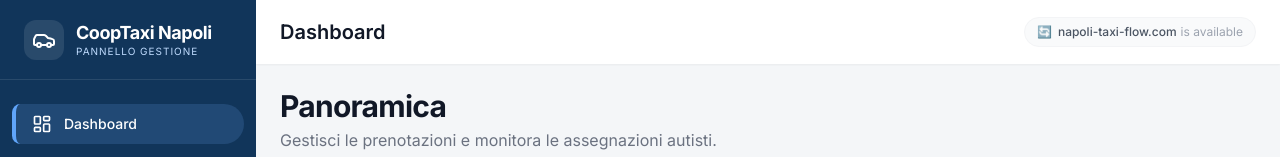
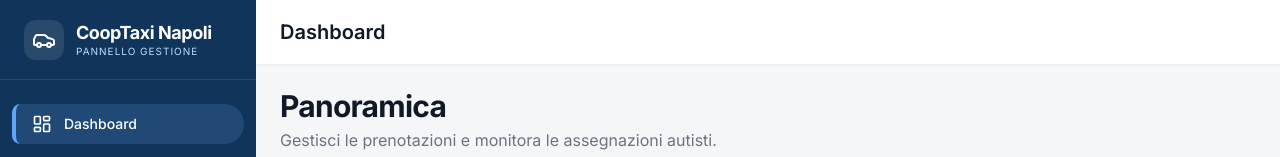
Before and after one commit to Caseee99/Pannello_Admin_Prenotazioni, a React app in the folder frontend/: page / in a window 1280 px wide. Shown: the top 157 px of the page. Built offline with nearby package versions, Linux system fonts and the light colour scheme; no server answers; sample sign-in values are in the browser's storage; the HTML template or start-up script is replaced by a standard one.

Commit message:
fix(layout): remove unwanted domain availability badge

```diff
--- a/frontend/src/layouts/DashboardLayout.tsx
+++ b/frontend/src/layouts/DashboardLayout.tsx
@@ -129,10 +129,6 @@ export default function DashboardLayout() {
                     </div>
 
                     <div className="flex items-center gap-4">
-                        {/* Domain info placeholder come da screenshot */}
-                        <div className="hidden md:flex items-center text-xs text-gray-400 bg-gray-50 px-3 py-1.5 rounded-full border border-gray-100">
-                            🔄 <span className="ml-1.5 font-medium text-gray-600">napoli-taxi-flow.com</span> <span className="ml-1 text-gray-400">is available</span>
-                        </div>
                     </div>
                 </header>
 
```
